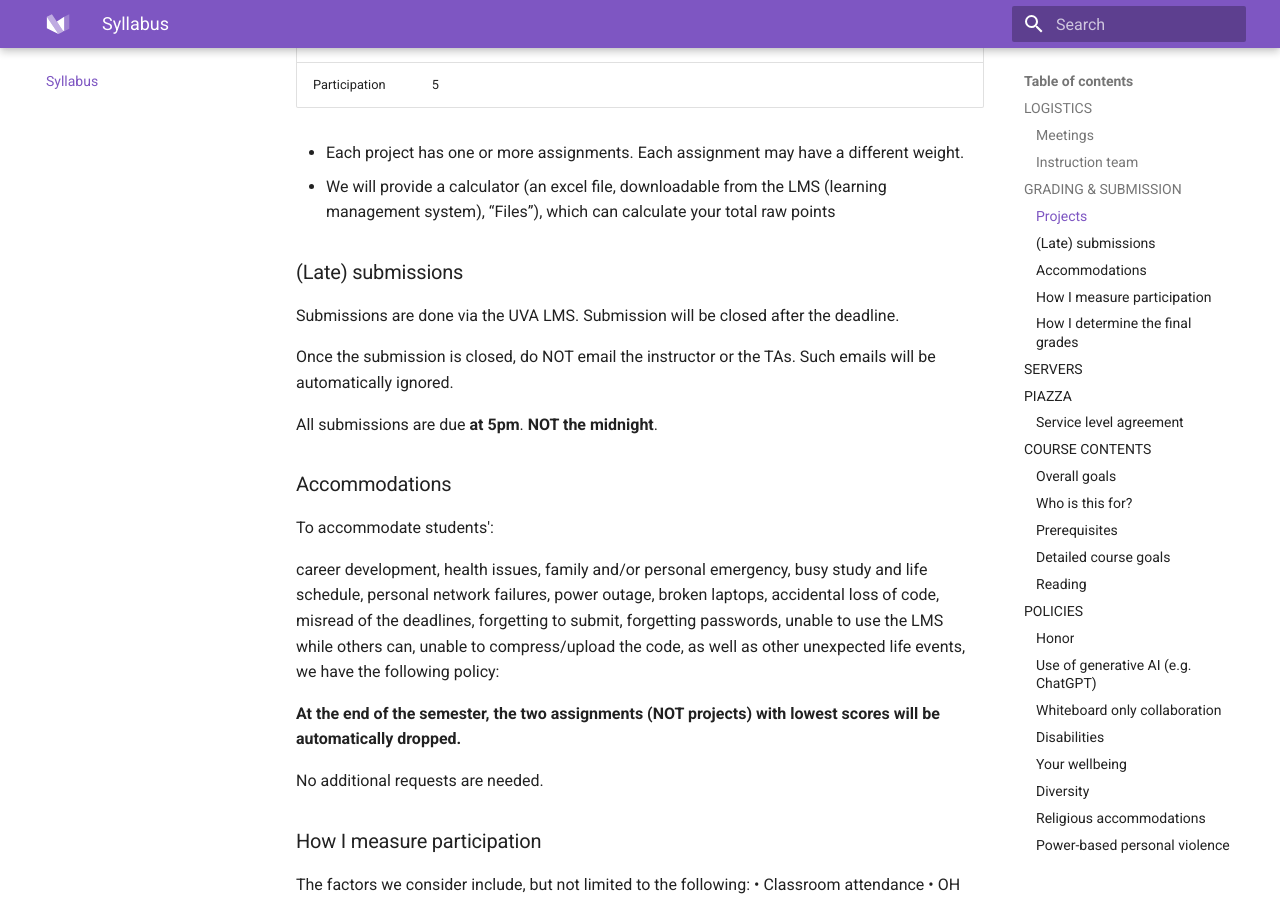
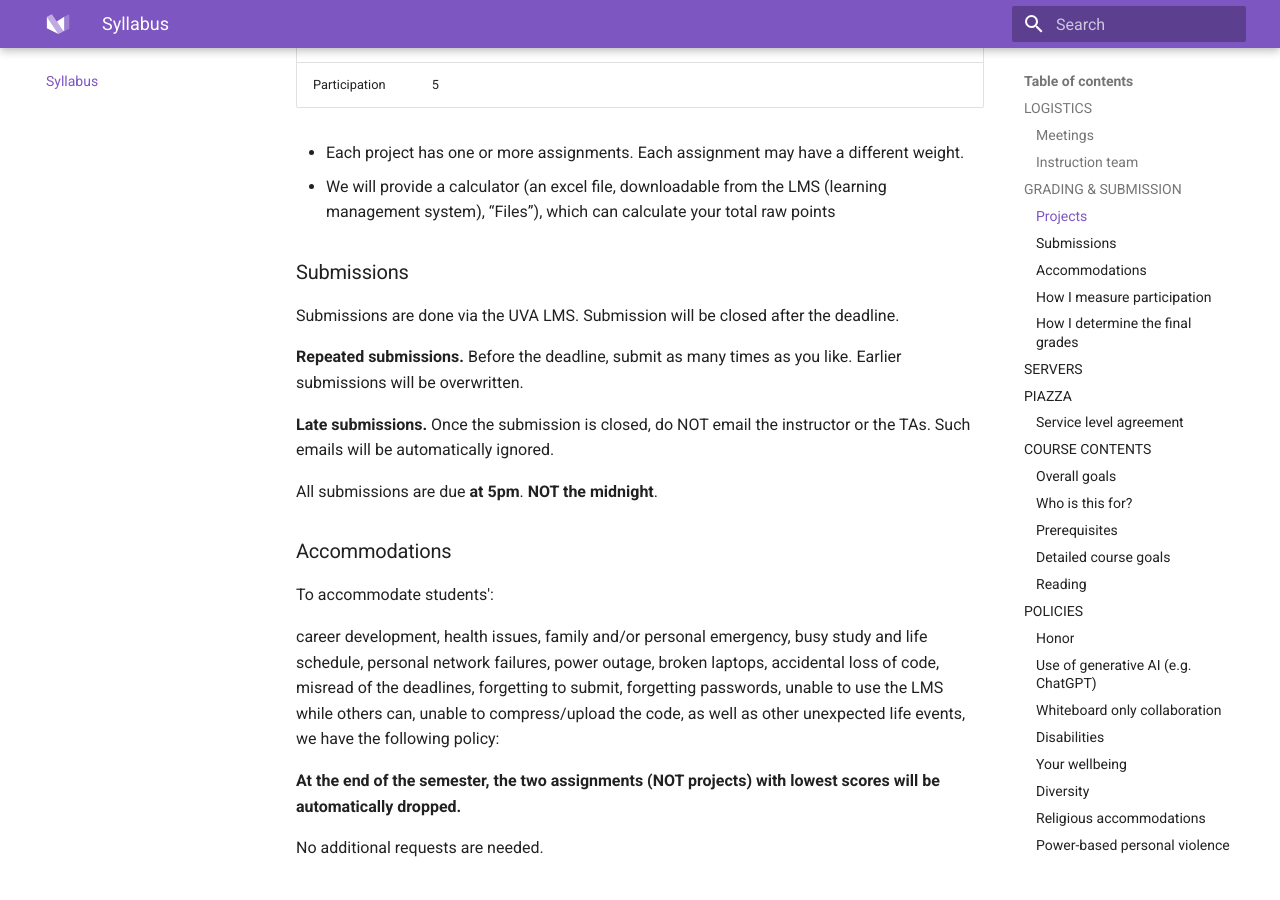
Before and after one commit to fxlin/uva-os-main, an MkDocs documentation site: the page built from docs/README.md, in a window 1280 px wide and 900 px high, scrolled down 1182 px. Built offline with MkDocs 1.6.1 and Material for MkDocs 9.7.7, drawn with Linux system fonts in a browser that asks for light colours.

Commit message:
Update README.md

```diff
--- a/docs/README.md
+++ b/docs/README.md
@@ -43,11 +43,13 @@ Most of your time (like >80%) will be spent on four projects.
 * Each project has one or more assignments. Each assignment may have a different weight.
 * We will provide a calculator (an excel file, downloadable from the LMS (learning management system), “Files”), which can calculate your total raw points
 
-### (Late) submissions
+### Submissions
 
 Submissions are done via the UVA LMS. Submission will be closed after the deadline.
 
-Once the submission is closed, do NOT email the instructor or the TAs. Such emails will be automatically ignored.
+**Repeated submissions.** Before the deadline, submit as many times as you like. Earlier submissions will be overwritten.
+
+**Late submissions.** Once the submission is closed, do NOT email the instructor or the TAs. Such emails will be automatically ignored.
 
 All submissions are due **at 5pm**. **NOT the midnight**.
 
```
